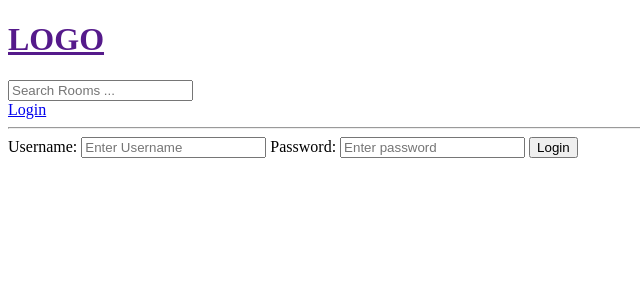
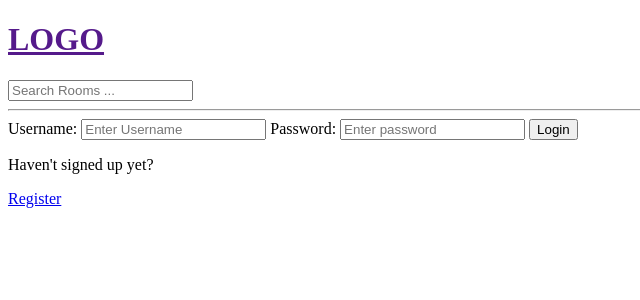
Before and after one commit to Adewale-Folorunsho/Study_bud, a Django app: page /login/ in a window 1280 px wide. Shown: the top 300 px of the page, without its empty margins (0-640 px from the left). Run offline with Django 4.2, Linux system fonts and the light colour scheme.

Commit message:
user can register

```diff
--- a/base/templates/base/login_register.html
+++ b/base/templates/base/login_register.html
@@ -2,6 +2,7 @@
 
 {% block content %}
 
+{% if page == "login" %}
 <div>
     <form method="POST" action="">
         {% csrf_token %}
@@ -14,6 +15,21 @@
 
         <input type="submit" value="Login"/>
     </form>
+    <p>Haven't signed up yet?</p>
+    <a href="{% url 'register' %}">Register</a>
 </div>
+{%  else %}
+<div>
+    <form method="POST" action="">
+        {% csrf_token %}
+        {{ form.as_p }}
+
+        <input type="submit" value="Register"/>
+    </form>
+    <p>Already signed up?</p>
+    <a href="{% url 'login' %}">Login</a>
+</div>
+</div>
+{% endif %}
 
 {% endblock content %}
--- a/base/urls.py
+++ b/base/urls.py
@@ -9,5 +9,5 @@ urlpatterns = [
     path('update-room/<str:pk>/', views.updateRoom, name='update-room'),
     path('delete-room/<str:pk>/', views.deleteRoom, name='delete-room'),
     path('logout/', views.logoutPage, name='logout'),
-
+    path('register/', views.registerUser, name='register'),
 ]
--- a/base/views.py
+++ b/base/views.py
@@ -5,11 +5,13 @@ from django.contrib.auth.models import User
 from django.contrib import messages
 from django.contrib.auth import authenticate, login, logout
 from django.contrib.auth.decorators import login_required
+from django.contrib.auth.forms import UserCreationForm
 from .models import Room, Topic
 from .forms import RoomForm
 
 
 def loginPage(request):
+    page = 'login'
     if request.user.is_authenticated:
         return redirect('home')
 
@@ -30,8 +32,8 @@ def loginPage(request):
         else:
             messages.error(request, "Incorrect login details")
 
-    # context = {}
-    return render(request, 'base/login_register.html', {})
+    context = {'page':page}
+    return render(request, 'base/login_register.html', context)
 
 def logoutPage(request):
     if not request.user.is_authenticated:
@@ -39,6 +41,11 @@ def logoutPage(request):
     logout(request)
     return render(request, 'base/home.html')
 
+def registerUser(request):
+    page = 'register'
+    form = UserCreationForm()
+    context = {'page':page, 'form':form}
+    return render(request, 'base/login_register.html', context)
 def home(request):
     q = request.GET.get('q') if request.GET.get('q') != None else ''
     rooms = Room.objects.filter(Q(topic__name__icontains=q) | Q(name__icontains=q) | Q(description__icontains=q))
--- a/templates/navbar.html
+++ b/templates/navbar.html
@@ -10,6 +10,11 @@
 
 <a href="{% url 'logout'%}">Logout</a>
 {% else %}
+
+{% if not page %}
 <a href="{% url 'login'%}">Login</a>
+<a href="{% url 'register'%}">Register</a>
+{% endif %}
+
 {% endif %}
 <hr>
```
